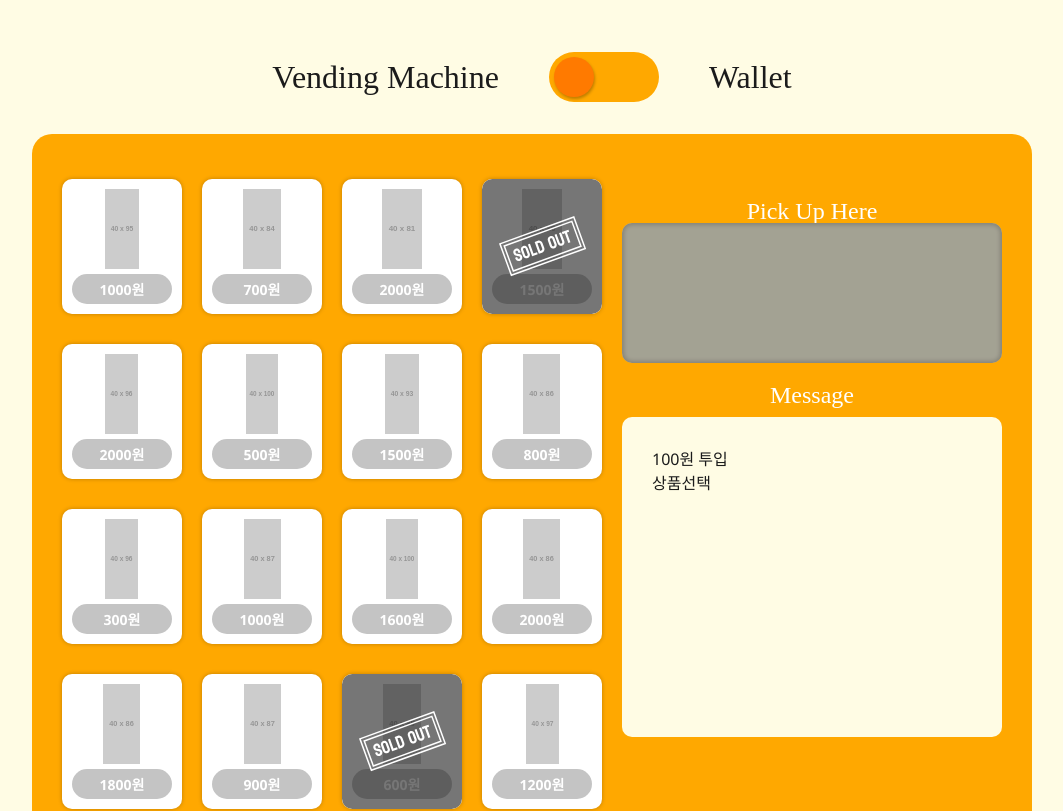
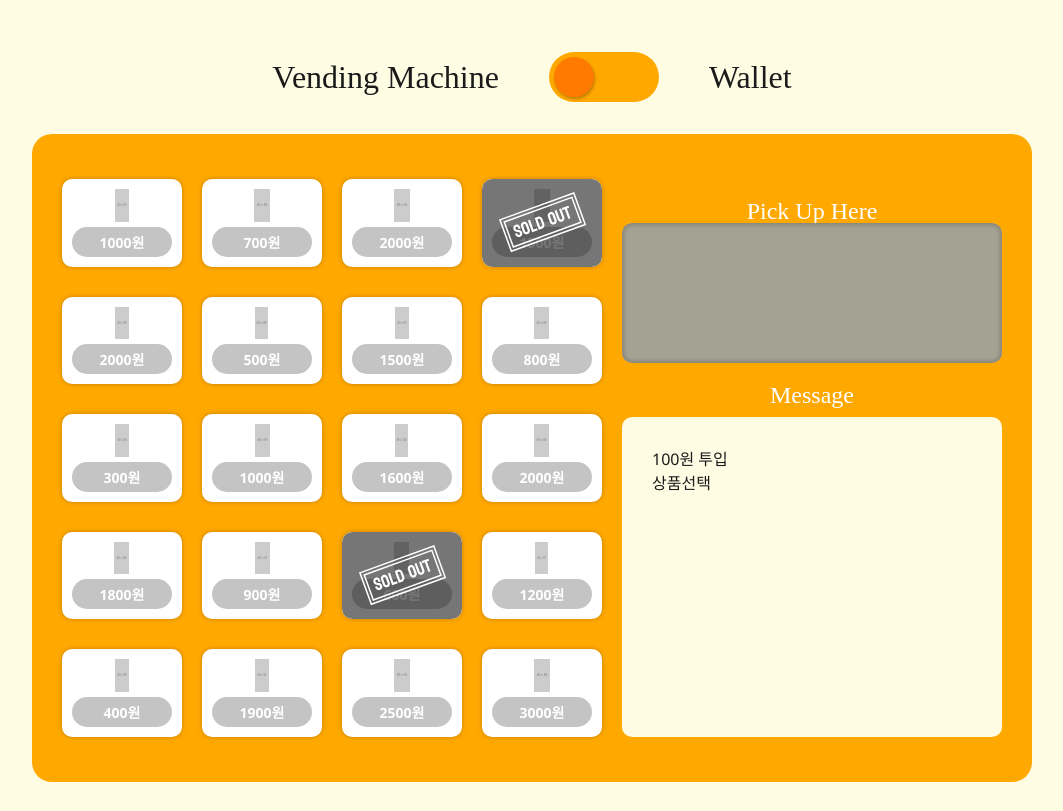
Before and after one commit to codesquad-members-2022/fe-vm, a React (Create React App) app: page / in a window 1280 px wide. Shown: the top 811 px of the page, without its empty margins (108-1171 px from the left). Built offline with nearby package versions, Linux system fonts and the light colour scheme; a web font is replaced by a local one.

Commit message:
fix: 상품이미지 높이 변경

```diff
--- a/src/Components/Contents/VendingMachine/Product.jsx
+++ b/src/Components/Contents/VendingMachine/Product.jsx
@@ -73,7 +73,7 @@ const ProductItem = styled.li`
 
 const ImgBox = styled.div`
   width: 100%;
-  height: 80px;
+  height: calc(100% - 35px);
 `;
 
 const Img = styled.div`
```
